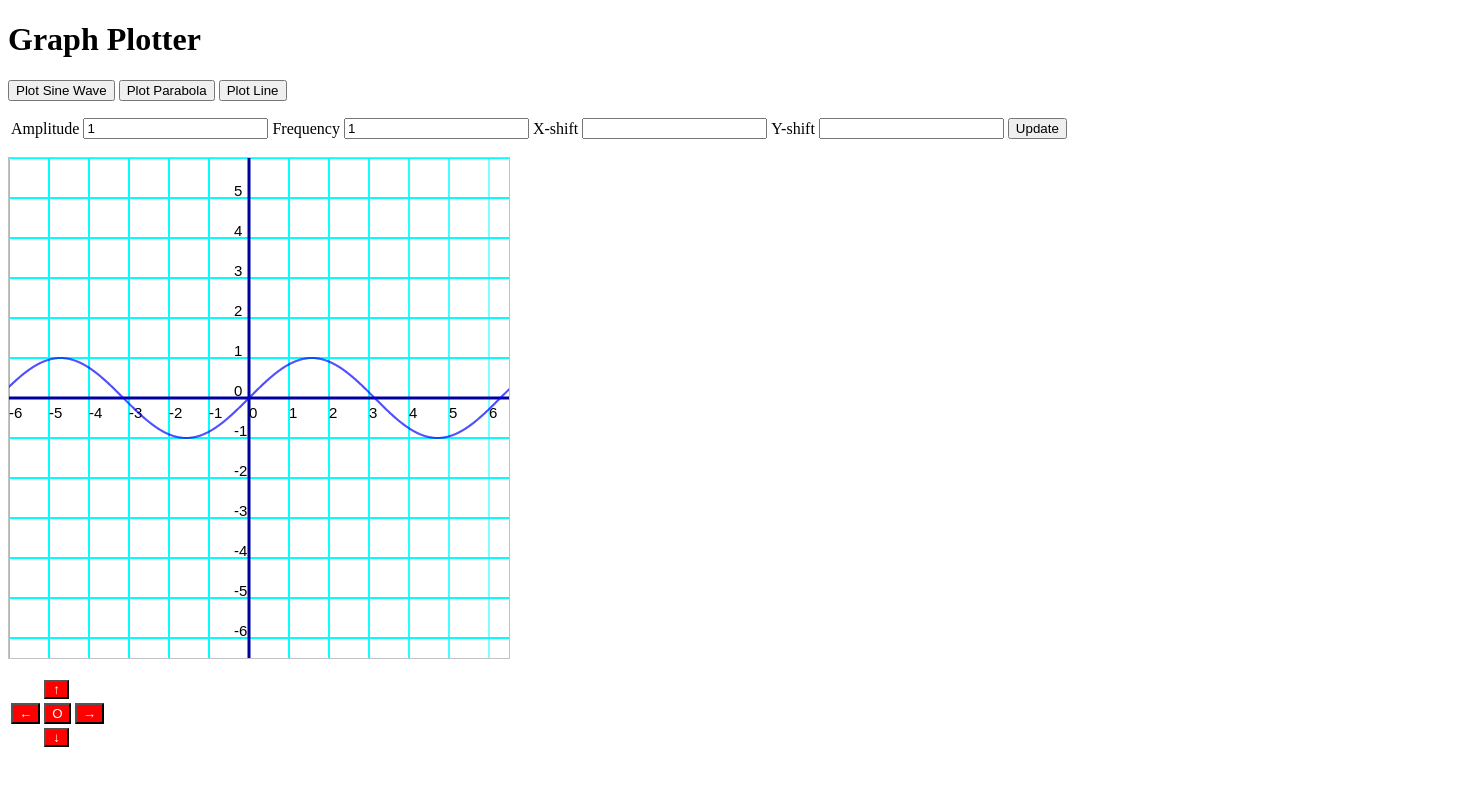
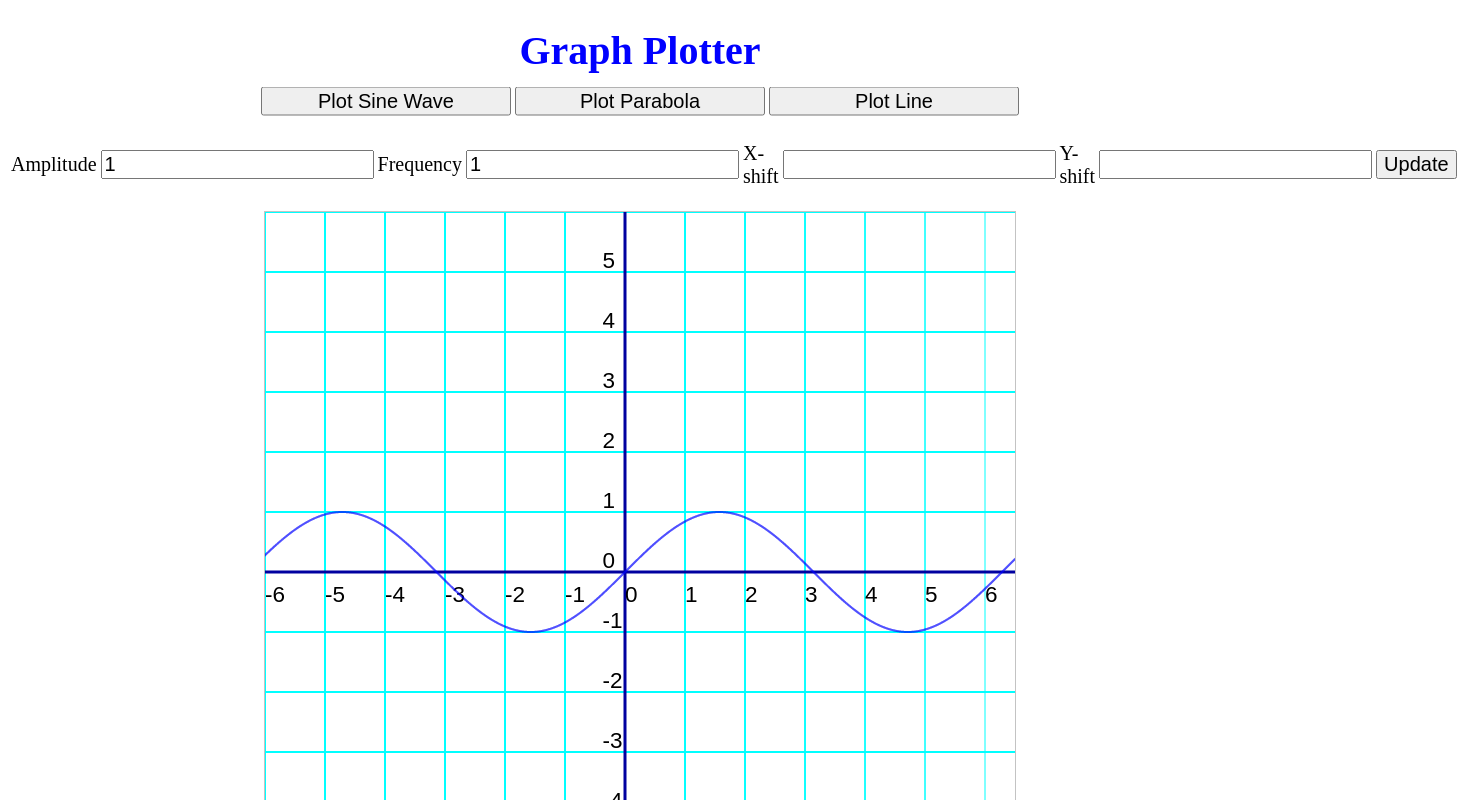
Before and after one commit to 5frx/Graph-Plotter, a plain HTML site: page Function-Curve-Plotter Build 1/index.html in a window 1280 px wide. Both pictures are taken after a click on the button "Plot Sine Wave". Shown: the top 800 px of the page, 1460 px wide, since content can reach past the window. Drawn offline with Linux system fonts and the light colour scheme.

Commit message:
Add files via upload

```diff
--- a/Function-Curve-Plotter Build 1/index.html
+++ b/Function-Curve-Plotter Build 1/index.html
@@ -8,20 +8,26 @@
     <link href="style.css" rel="stylesheet" type="text/css" />
 
     <style>
+      #canvas{
+        margin:auto;
+      }
+      .parameters{
+        font-size: 20px;
 
-/*
-      #line,#parabola,#sine {
-        display: none;
       }
-*/
       .navButtons {
         background-color:red;
         color:white;
+        font-size: 20px;
+        vertical-align: middle;
+        margin: 0 auto;
+        margin: auto;
       }
 
       .buttons {
       	margin-top:520px;
       	font-family:"Lucida Console",Monaco,monospace;
+
       }
       #upButton , #downButton{
       	display: block;
@@ -30,6 +36,9 @@
       	padding:0px 7px;
       	cursor:pointer;
       	text-align: center;
+      }
+      #upButton , #downButton, #center{
+        width:35px;
       }
       #center{
       	display: block;
@@ -40,53 +49,75 @@
       	border:none;
       	text-align:center;
       }
-
-
-
-
+      #control{;
+        position: relative;
+      }
+      #control_table{
+        position: absolute;
+        left:50%;
+        -ms-transform: translate(-50%, -50%);
+        transform: translate(-50%, -50%);
+      }
+      .control{
+        width: 250px;
+        font-size: 20px;
+      }
     </style>
   </head>
   <body>
-    <h1>Graph Plotter</h1>
+    <h1 style="color: blue; text-align: center; font-size: 250%">Graph Plotter</h1>
 <!Buttons>
-    <button type="button" onclick="plotSine(y_camera,x_camera),setSin()">Plot Sine Wave</button>
-    <button type="button" onclick="plotParabola(y_camera,x_camera),setParabola()">Plot Parabola</button>
-    <button type="button" onclick="plotLine(y_camera,x_camera),setLine()">Plot Line</button>
+<div id="control">
+  <table id="control_table">
+    <tr>
+      <td>
+        <button class="control" type="button" onclick="plotSine(y_camera,x_camera),setSin()">Plot Sine Wave</button>
+      </td>
+      <td>
+        <button class="control" type="button" onclick="plotParabola(y_camera,x_camera),setParabola()">Plot Parabola</button>
+      </td>
+      <td>
+        <button class="control" type="button" onclick="plotLine(y_camera,x_camera),setLine()">Plot Line</button>
+      </td>
+    </tr>
+  </table>
+</div>
+<br>
 <!sine paramenters>
-    <div id="sine" style="display: none">
+    <div id="sine" class="parameters" style="display: none">
       <table>
         <tr>
           <td>
             <p>Amplitude</p>
           </td>
           <td>
-            <input type="text" id="sin_amp"></input>
+            <input type="text" class="parameters" id="sin_amp"></input>
           </td>
           <td>
             <p>Frequency</p>
           </td>
           <td>
-            <input type="text" id="sin_freq"></input>
+            <input type="text" class='parameters' id="sin_freq"></input>
           </td>
           <td>
             <p>X-shift</p>
           </td>
           <td>
-            <input type="text" id="sin_xShift"></input>
+            <input type="text" class="parameters" id="sin_xShift"></input>
           </td>
           <td>
             <p>Y-shift</p>
           </td>
           <td>
-            <input type="text" id="sin_yShift"></input>
+            <input type="text" class="parameters" id="sin_yShift"></input>
           </td>
           <td>
-            <button type="button" onclick="plotSine(y_camera,x_camera),setSin()">Update</button>
+            <button type="button" class='parameters' onclick="plotSine(y_camera,x_camera),setSin()">Update</button>
         </tr>
       </table>
     </div>
 <!Line parameters>
-    <div id="line" style="display: none">
+    <div id="line" class="parameters" style="display: none">
       <table>
         <tr>
           <td>
@@ -108,7 +139,7 @@
       </table>
     </div>
 <!Parabola parameters>
-    <div id="parabola" style="display: none">
+    <div id="parabola" class="parameters" style="display: none">
       <table>
         <tr>
           <td>
@@ -136,16 +167,15 @@
       </table>
     </div>
 <!canvas>
-	<div style="position: relative;">
-    <canvas id="layer1" width="500" height="500" style="border:1px solid #c3c3c3; position: absolute; left: 0; top: 0; z-index: 0;">Your browser does not support the canvas element.</canvas>
-    <canvas id="layer2" width="500" height="500" style="border:1px solid #c3c3c3; position: absolute; left: 0; top: 0; z-index: 1;">Your browser does not support the canvas element.</canvas>
-    <canvas id="layer3" width="500" height="500" style="border:1px solid #c3c3c3; position: absolute; left: 0; top: 0; z-index: 2;">Your browser does not support the canvas element.</canvas>
+	<div id="canvas" style="position: relative;">
+    <canvas id="layer1" width="750" height="750" style="border:1px solid #c3c3c3; position: absolute; left:50%; transform:translate(-50%,0); z-index: 0;">Your browser does not support the canvas element.</canvas>
+    <canvas id="layer2" width="750" height="750" style="border:1px solid #c3c3c3; position: absolute; left:50%; transform:translate(-50%,0); z-index: 1;">Your browser does not support the canvas element.</canvas>
+    <canvas id="layer3" width="750" height="750" style="border:1px solid #c3c3c3; position: absolute; left:50%; transform:translate(-50%,0); z-index: 2;">Your browser does not support the canvas element.</canvas>
 	</div>
+  <br><br><br><br><br><br><br><br><br><br><br><br><br><br><br>
 
-  <table>
-
-    <div class ="buttons">
-
+  <div class ="buttons" style="position: relative">
+  <table id="navTable" style="position: absolute; left:50%; transform:translate(-50%,0);">
       <tr>
         <td>
         </td>
@@ -153,7 +183,6 @@
         <button type="button" onclick="moveUp()" id="upButton" class="navButtons"> &uarr; </button>
         </td>
 		<td>
-
 		</td>
       </tr>
       <tr>
@@ -168,15 +197,13 @@
       </tr>
       <tr>
         <td>
-
         </td>
         <td>
           <button type="button" onclick="moveDown()" id="downButton" class="navButtons"> &darr; </button>
         </td>
-
       </tr>
-     </div>
     </table>
+</div>
     <br>
 
     <script>
@@ -191,7 +218,7 @@
       var l3 = layer3.getContext("2d");
       var y_camera = 0;
       var x_camera = 0;
-      var scale = 40;
+      var scale = 40*1.5;
 	    var wCurve = 'line';
       document.getElementById('c').value = 1;
       document.getElementById('sin_amp').value = 1;
@@ -232,8 +259,8 @@
 
       function clearScreen() {
 
-        l2.clearRect(0, 0, 500, 500);
-        l3.clearRect(0, 0, 500, 500);
+        l2.clearRect(0, 0, 750, 750);
+        l3.clearRect(0, 0, 750, 750);
         console.log('clear');
 
       }
@@ -250,7 +277,7 @@
         showBoxesParabola();
       }
       function clearGrid(){
-      	l1.clearRect(0,0,500,500);
+      	l1.clearRect(0,0,750,750);
       	console.log('clear Grid');
       }
 	  function resetPos(){
@@ -381,8 +408,8 @@
         l2.lineWidth = 3;
         l2.strokeStyle = "#0000A0";
         l2.beginPath();
-        l2.moveTo(0,240 + offset_y);
-        l2.lineTo(500,240 + offset_y);
+        l2.moveTo(0,240*1.5 + offset_y);
+        l2.lineTo(750,240*1.5 + offset_y);
         l2.stroke();
         /*while (i < 500){
           ctx.fillStyle = "blue";
@@ -393,8 +420,8 @@
         //y-axis
 
         l2.beginPath();
-        l2.moveTo(240 + offset_x,0);
-        l2.lineTo(240 + offset_x,500);
+        l2.moveTo(240 * 1.5 + offset_x,0);
+        l2.lineTo(240 * 1.5 + offset_x,750);
         l2.stroke();
         /*
         while (i < 500){
@@ -407,14 +434,14 @@
 
         //x axis numbering
         var i = 0 - offset_x;
-        var x_value = -240/scale - offset_x/scale;
-        while (i < 500 + Math.abs(offset_x)){
+        var x_value = -240*1.5/scale - offset_x/scale;
+        while (i < 750 + Math.abs(offset_x)){
 
 
           if(i % scale == 0){
 
-            l2.font = "15px Arial";
-            l2.fillText( (x_value).toString() , i + offset_x, offset_y + 260);
+            l2.font = "22.5px Arial";
+            l2.fillText( (x_value).toString() , i + offset_x, offset_y + 260 * 1.5);
             x_value++;
 
           }
@@ -424,12 +451,12 @@
 
         //y axis numbering
         var iy = 0 - offset_y;
-        var y_value = 240/scale + offset_y/scale;
-        while (iy < 500 + Math.abs(offset_y)){
+        var y_value = 240 * 1.5/scale + offset_y/scale;
+        while (iy < 750 + Math.abs(offset_y)){
 
           if(iy % scale == 0){
-            l2.font = "15px Arial";
-            l2.fillText( (y_value).toString() , offset_x + 225, offset_y + iy - 2.5);
+            l2.font = "22.5px Arial";
+            l2.fillText( (y_value).toString() , offset_x + 225 * 1.5, offset_y + iy - 2.5*1.5);
             y_value--;
           }
           iy++;
@@ -441,44 +468,44 @@
       }
       */
       function plotSine(offset_y,offset_x) {
-      	l3.clearRect(0,0,500,500);
+      	l3.clearRect(0,0,750,750);
         console.log("draw graph");
         var x, y, xcoord, ycoord, k_one,k_two,slope;
-        x = -500 - Math.abs(offset_x);
+        x = -750 - Math.abs(offset_x);
         y = 0;
         xcoord = 0;
         ycoord = 0;
 
         k_one = document.getElementById("sin_xShift").value*scale;
         k_two = document.getElementById("sin_yShift").value*scale;
-        amp = document.getElementById("sin_amp").value*1600;
-        freq = document.getElementById("sin_freq").value*1/40;//you are here
+        amp = document.getElementById("sin_amp").value*Math.pow(scale,2);
+        freq = document.getElementById("sin_freq").value*1/scale;//you are here
         //ctx.fillStyle="red";
         //ctx.fillRect(0,0,250,250);
 
 
-        while (x < 500 + Math.abs(offset_x)) {
+        while (x < 750 + Math.abs(offset_x)) {
 
           console.log('plotting mini lines');
-          xcoord = (x + 240 + offset_x);
-          ycoord = (-1*(amp*Math.sin(freq*(x-k_one))/scale + k_two) + 240 + offset_y);
+          xcoord = (x + 240*1.5 + offset_x);
+          ycoord = (-1*(amp*Math.sin(freq*(x-k_one))/scale + k_two) + 240*1.5 + offset_y);
           //get slope
           //slope = (parabola(x+0.01) - parabola(x))/0.01;
           l3.lineWidth = 2;
           l3.strokeStyle = "blue";
           l3.beginPath();
           l3.moveTo(xcoord,ycoord);
-          l3.lineTo((x + 0.25 + 240 + offset_x),-1*((amp*Math.sin((x +0.25 - k_one)*freq))/scale + k_two) + 240 + offset_y);
+          l3.lineTo((x + 0.25 + 240*1.5 + offset_x),-1*((amp*Math.sin((x +0.25 - k_one)*freq))/scale + k_two) + 240*1.5 + offset_y);
           l3.stroke();
           x+=0.25;
         }
 
       }
 	function plotLine(offset_y,offset_x) {
-		l3.clearRect(0,0,500,500);
+		l3.clearRect(0,0,750,750);
         console.log("draw graph");
         var x, y, xcoord, ycoord, k_one,k_two,slope;
-        x = -500 - Math.abs(offset_x);
+        x = -750 - Math.abs(offset_x);
         y = 0;
         xcoord = 0;
         ycoord = 0;
@@ -494,18 +521,18 @@
 
         slope = document.getElementById('slope').value;
 
-        while (x < 500 + Math.abs(offset_x)) {
+        while (x < 750 + Math.abs(offset_x)) {
 
           console.log('plotting mini lines');
-          xcoord = (x + 240 + offset_x);
-          ycoord = -slope*(x) + 240 + offset_y + k_one;
+          xcoord = (x + 240*1.5 + offset_x);
+          ycoord = -slope*(x) + 240*1.5 + offset_y + k_one;
           //get slope
           //slope = (parabola(x+0.01) - parabola(x))/0.01;
           l3.lineWidth = 2;
           l3.strokeStyle = "blue";
           l3.beginPath();
           l3.moveTo(xcoord,ycoord);
-          l3.lineTo((x + 0.25 + 240 + offset_x),-slope*(x+0.25) + 240 + offset_y + k_one);
+          l3.lineTo((x + 0.25 + 240*1.5 + offset_x),-slope*(x+0.25) + 240*1.5 + offset_y + k_one);
           l3.stroke();
           x+=0.25;
         }
@@ -517,24 +544,24 @@
         l1.lineWidth = 1;
         l1.strokeStyle = "#00FFFF";
         var times_plotted_x = 0;
-        while (times_plotted_x < 500){
+        while (times_plotted_x < 750){
           if (times_plotted_x % scale == 0){
 
 
             l1.moveTo(0 , times_plotted_x);
-            l1.lineTo(500, times_plotted_x);
+            l1.lineTo(750, times_plotted_x);
             l1.stroke();
           }
           times_plotted_x++;
         }
         var times_plotted_y = 0;
 
-        while (times_plotted_y < 500){
+        while (times_plotted_y < 750){
           if (times_plotted_y % scale == 0){
 
 
             l1.moveTo(times_plotted_y, 0);
-            l1.lineTo(times_plotted_y, 500);
+            l1.lineTo(times_plotted_y, 750);
             l1.stroke()
           }
           times_plotted_y++;
@@ -546,10 +573,10 @@
     parameter = new_parameter;
   }
 	function plotParabola(offset_y,offset_x) {
-		l3.clearRect(0,0,500,500);
+		l3.clearRect(0,0,750,750);
         console.log("draw graph");
         var x, y, xcoord, ycoord, k_one,k_two,slope,c;
-        x = -500 - Math.abs(offset_x);
+        x = -750 - Math.abs(offset_x);
         y = 0;
         xcoord = 0;
         ycoord = 0;
@@ -560,18 +587,18 @@
         //ctx.fillRect(0,0,250,250);
 
 
-        while (x < 500 + Math.abs(offset_x)) {
+        while (x < 750 + Math.abs(offset_x)) {
 
           console.log('plotting mini lines');
-          xcoord = (x + 240 + offset_x);
-          ycoord = (-c*(Math.pow(x-k_two,2)/scale) + 240 + offset_y + k_one);
+          xcoord = (x + 240*1.5 + offset_x);
+          ycoord = (-c*(Math.pow(x-k_two,2)/scale) + 240*1.5 + offset_y + k_one);
           //get slope
           //slope = (parabola(x+0.01) - parabola(x))/0.01;
           l3.lineWidth = 2;
           l3.strokeStyle = "blue";
           l3.beginPath();
           l3.moveTo(xcoord,ycoord);
-          l3.lineTo((x + 0.25 + 240 + offset_x),-c*(Math.pow(x+0.25-k_two,2)/scale) + 240 + offset_y + k_one);
+          l3.lineTo((x + 0.25 + 240*1.5 + offset_x),-c*(Math.pow(x+0.25-k_two,2)/scale) + 240*1.5 + offset_y + k_one);
           l3.stroke();
           x+=0.25;
         }
```
